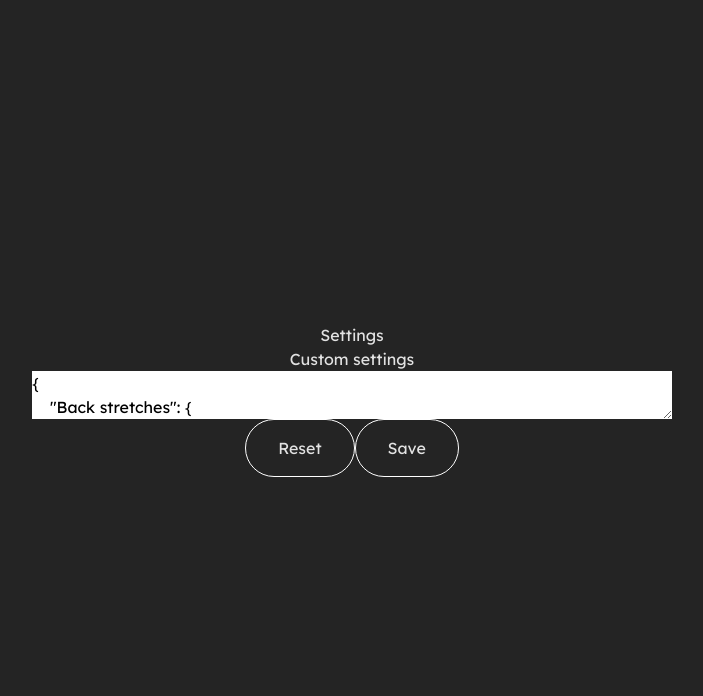
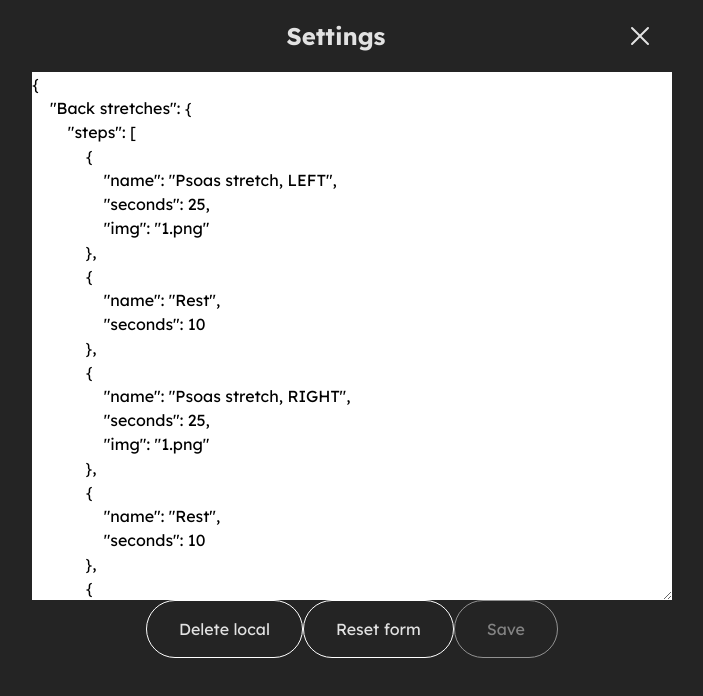
Before and after one commit to pouyio/stretches, a React (Vite) app: page /settings in a window 1280 px wide. Shown: the top 696 px of the page, without its empty margins (288-991 px from the left). Built offline with nearby package versions, Linux system fonts and the light colour scheme.

Commit message:
read exercises from local if exist

```diff
--- a/src/App.tsx
+++ b/src/App.tsx
@@ -1,8 +1,10 @@
 import { Link } from "react-router-dom";
 import "./App.css";
-import { exercises } from "./assets/exercises";
+import { useContext } from "react";
+import { ExercisesContext } from "./contexts/ExercisesContext";
 
 export const App: React.FC = () => {
+  const { exercises } = useContext(ExercisesContext);
   return (
     <ul>
       {Object.keys(exercises).map((e) => (
--- a/src/Exercise.tsx
+++ b/src/Exercise.tsx
@@ -1,4 +1,9 @@
-import React, { PropsWithChildren, useEffect, useState } from "react";
+import React, {
+  PropsWithChildren,
+  useContext,
+  useEffect,
+  useState,
+} from "react";
 import { useWakeLock } from "react-screen-wake-lock";
 // @ts-ignore
 import useSound from "use-sound";
@@ -8,7 +13,7 @@ import { useParams } from "react-router";
 import { Link } from "react-router-dom";
 import end from "./assets/end.wav";
 import endExercise from "./assets/end_exercise.wav";
-import { Step, exercises } from "./assets/exercises";
+import { Step } from "./assets/exercises";
 import { Button } from "./components/Button";
 import { Timer } from "./components/Timer";
 import { NumberIcon } from "./components/icons/NumberIcon";
@@ -17,6 +22,7 @@ import { LaunchIcon } from "./components/icons/LaunchIcon";
 import { CloseIcon } from "./components/icons/CloseIcon";
 import { PrevIcon } from "./components/icons/PrevIcon";
 import { NextIcon } from "./components/icons/NextIcon";
+import { ExercisesContext } from "./contexts/ExercisesContext";
 
 const ExerciseContainer: React.FC<
   PropsWithChildren<{
@@ -87,6 +93,7 @@ export const Exercise = () => {
   const { request, release } = useWakeLock();
   const [playExercise] = useSound(endExercise);
   const [playEnd] = useSound(end, { volume: 0.1 });
+  const { exercises } = useContext(ExercisesContext);
   const exercise = exercises[id];
 
   useEffect(() => {
--- a/src/Settings.tsx
+++ b/src/Settings.tsx
@@ -1,22 +1,20 @@
-import { useEffect, useState } from "react";
+import { useContext, useEffect, useState } from "react";
 import { Button } from "./components/Button";
-import { Exercise, exercises } from "./assets/exercises";
+import { Exercise } from "./assets/exercises";
+import { ExercisesContext } from "./contexts/ExercisesContext";
+import { Link } from "react-router-dom";
+import { CloseIcon } from "./components/icons/CloseIcon";
 
 // TODO improve UI. First select Exercise only modify one at a time
-const getInitialValue = (): string => {
-  const userExercises = localStorage.getItem("userExercises") ?? "";
-  if (userExercises) {
-    return userExercises;
-  } else {
-    return JSON.stringify(exercises, undefined, 4);
-  }
-};
 export const Settings = () => {
+  const { exercises, saveExercises, resetExercises } =
+    useContext(ExercisesContext);
+
   const [localExercisesRaw, setLocalExercisesRaw] = useState<string>("");
 
   useEffect(() => {
-    setLocalExercisesRaw(getInitialValue());
-  }, []);
+    setLocalExercisesRaw(JSON.stringify(exercises, undefined, 4));
+  }, [exercises]);
 
   const onValueChange = (newValue: string) => {
     setLocalExercisesRaw(newValue);
@@ -24,6 +22,7 @@ export const Settings = () => {
 
   const onSave = () => {
     if (validate(localExercisesRaw)) {
+      saveExercises(JSON.parse(localExercisesRaw) as Record<string, Exercise>);
       localStorage.setItem("userExercises", localExercisesRaw);
     } else {
       console.log("ha fallado el parseo");
@@ -31,7 +30,7 @@ export const Settings = () => {
   };
 
   const onReset = () => {
-    setLocalExercisesRaw(getInitialValue());
+    setLocalExercisesRaw(JSON.stringify(exercises, undefined, 4));
   };
 
   const validate = (value: string): boolean => {
@@ -45,18 +44,32 @@ export const Settings = () => {
   };
 
   return (
-    <div className="flex flex-col w-full h-92">
-      <h1>Settings</h1>
-      <h2>Custom settings</h2>
-      <textarea
-        className="text-black"
-        onChange={(e) => onValueChange(e.target.value)}
-        value={localExercisesRaw}
-      />
-      <div>
-        <Button onClick={onReset}>Reset</Button>
+    <div
+      style={{ gridTemplateRows: "4.5rem auto 12.5rem" }}
+      className={`grid w-full h-full items-stretch`}
+    >
+      <div className="title-area text-2xl font-bold px-4 flex items-center">
+        <h1 className="flex-1">Settings</h1>
+        <Link to="/">
+          <CloseIcon />
+        </Link>
+      </div>
+      <div className="image-area flex flex-col w-full">
+        <textarea
+          className="text-black h-full"
+          onChange={(e) => onValueChange(e.target.value)}
+          value={localExercisesRaw}
+        />
+      </div>
+      <div className="controls-area">
+        <Button onClick={resetExercises}>Delete local</Button>
+        <Button onClick={onReset}>Reset form</Button>
         <Button
-          disabled={!localExercisesRaw || !validate(localExercisesRaw)}
+          disabled={
+            !localExercisesRaw ||
+            !validate(localExercisesRaw) ||
+            localExercisesRaw === JSON.stringify(exercises, undefined, 4)
+          }
           onClick={onSave}
         >
           Save
--- /dev/null
+++ b/src/contexts/ExercisesContext.tsx
@@ -0,0 +1,55 @@
+import { createContext, ReactNode, useEffect, useState } from "react";
+import { Exercise, exercises } from "../assets/exercises";
+
+export const ExercisesContext = createContext<{
+  saveExercises: (exercises: Record<string, Exercise>) => void;
+  exercises: Record<string, Exercise>;
+  resetExercises: () => void;
+}>({ saveExercises: () => {}, exercises: {}, resetExercises: () => {} });
+
+const validate = (value: string): boolean => {
+  try {
+    JSON.parse(value) as Record<string, Exercise>;
+    return true;
+  } catch (e) {
+    console.log("error: ", e);
+    return false;
+  }
+};
+
+export const ExercisesProvider = ({ children }: { children: ReactNode }) => {
+  const [localExercises, setLocalExercises] = useState<
+    Record<string, Exercise>
+  >({});
+
+  useEffect(() => {
+    const userExercises = localStorage.getItem("userExercises") ?? "";
+    if (validate(userExercises)) {
+      setLocalExercises(JSON.parse(userExercises) as Record<string, Exercise>);
+    } else {
+      setLocalExercises(exercises);
+    }
+  }, []);
+
+  const localSetExercises = (newExercises: Record<string, Exercise>) => {
+    localStorage.setItem("userExercises", JSON.stringify(newExercises));
+    setLocalExercises(newExercises);
+  };
+
+  const localResetExercises = () => {
+    localStorage.removeItem("userExercises");
+    setLocalExercises(exercises);
+  };
+
+  return (
+    <ExercisesContext.Provider
+      value={{
+        exercises: localExercises,
+        saveExercises: localSetExercises,
+        resetExercises: localResetExercises,
+      }}
+    >
+      {children}
+    </ExercisesContext.Provider>
+  );
+};
```
Also changed, not shown: src/main.tsx (+5 -2 lines).
